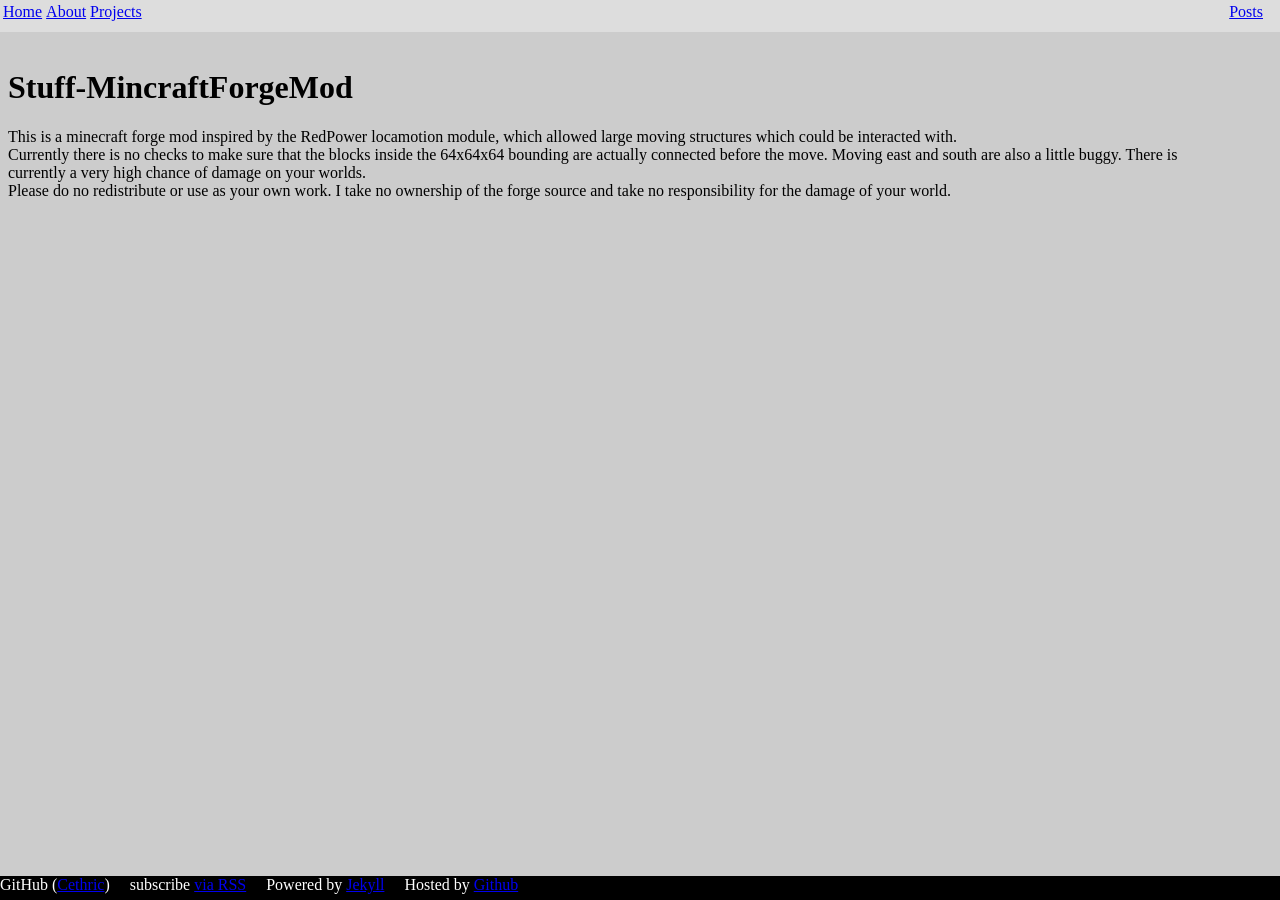
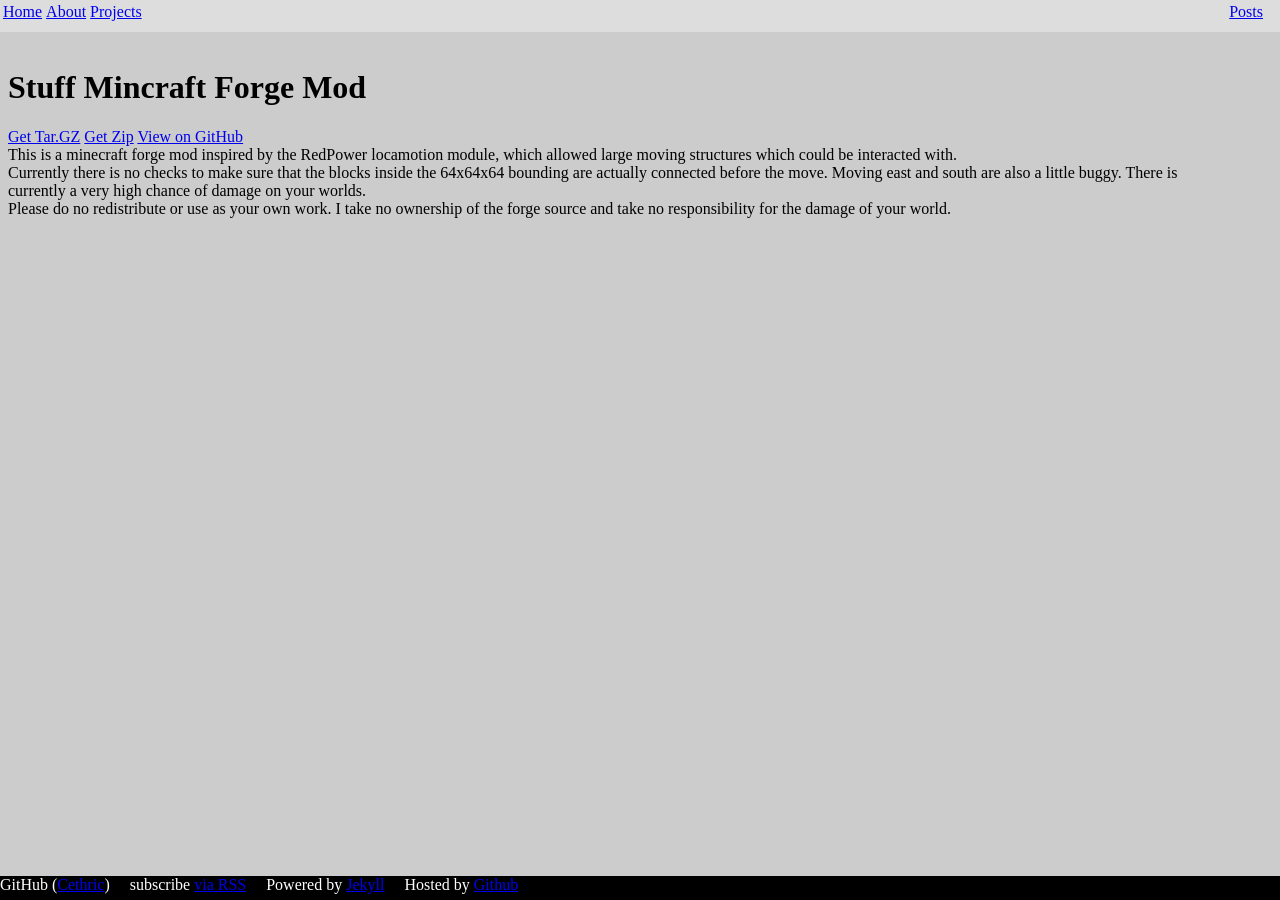
Before and after one commit to Cethric/Stuff-MincraftForgeMod, a Jekyll site: the page built from index.markdown, in a window 1280 px wide. Built offline with Jekyll 4.4.1, drawn with Linux system fonts in a browser that asks for light colours; Markdown is read by kramdown in place of the engine named in the settings.

Commit message:
Automated Update

```diff
--- a/index.markdown
+++ b/index.markdown
@@ -4,7 +4,11 @@ title: XGE
 permalink: /
 ---
 
-# Stuff-MincraftForgeMod
+# Stuff Mincraft Forge Mod
+[Get Tar.GZ](https://github.com/Cethric/Stuff-MincraftForgeMod/tarball/master)
+[Get Zip](https://github.com/Cethric/Stuff-MincraftForgeMod/zipball/master)
+[View on GitHub](https://github.com/Cethric/Stuff-MincraftForgeMod)
+
 This is a minecraft forge mod inspired by the RedPower locamotion module,
 which allowed large moving structures which could be interacted with.
 
```
